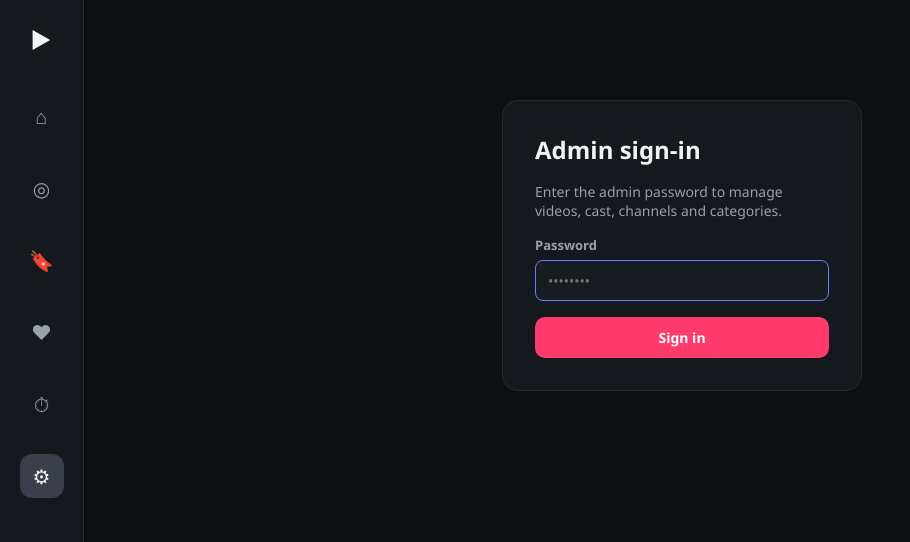
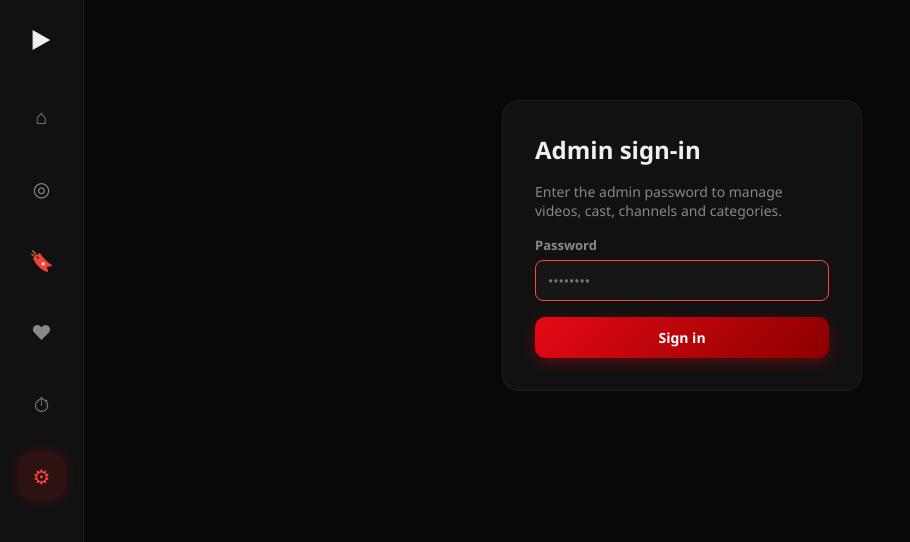
Before and after one commit to maxman4709/streamhub, a React (Vite) app in the folder client/: page /admin in a window 1280 px wide. Shown: the top 542 px of the page, without its empty margins (0-910 px from the left). Built offline with nearby package versions, Linux system fonts and the light colour scheme; no server answers.

Commit message:
Theme: red+black thriller gradient UI

```diff
--- a/client/src/index.css
+++ b/client/src/index.css
@@ -1,15 +1,17 @@
 :root {
-  --bg: #0d0f12;
-  --bg-elevated: #15181d;
-  --bg-card: #181b20;
-  --border: #262a31;
-  --text: #f2f3f5;
-  --text-dim: #9aa0aa;
-  --accent: #ff3b6b;
-  --accent-2: #6c7bff;
-  --pill-bg: #20242b;
-  --pill-bg-active: #3a3f4a;
+  --bg: #080808;
+  --bg-elevated: #111111;
+  --bg-card: #161616;
+  --border: #2a1a1a;
+  --text: #f0f0f0;
+  --text-dim: #888888;
+  --accent: #e50914;
+  --accent-2: #ff4444;
+  --accent-grad: linear-gradient(135deg, #e50914 0%, #8b0000 100%);
+  --pill-bg: #1c1c1c;
+  --pill-bg-active: #2d1212;
   --sidebar-w: 84px;
+  --glow-red: rgba(229,9,20,.35);
 }
 
 * { box-sizing: border-box; }
@@ -72,7 +74,8 @@ button { font-family: inherit; cursor: pointer; }
 
 .sidebar-icon:hover, .sidebar-icon.active {
   background: var(--pill-bg-active);
-  color: var(--text);
+  color: var(--accent-2);
+  box-shadow: 0 0 12px var(--glow-red);
 }
 
 /* ---------- Main / topbar ---------- */
@@ -91,7 +94,12 @@ button { font-family: inherit; cursor: pointer; }
 
 .brand {
   font-size: 24px;
-  font-weight: 800;
+  font-weight: 900;
+  background: var(--accent-grad);
+  -webkit-background-clip: text;
+  -webkit-text-fill-color: transparent;
+  background-clip: text;
+  letter-spacing: -0.5px;
 }
 
 .topbar-actions {
@@ -114,12 +122,19 @@ button { font-family: inherit; cursor: pointer; }
 }
 
 .admin-link {
-  background: var(--accent);
+  background: var(--accent-grad);
   color: white;
-  padding: 9px 18px;
+  padding: 9px 20px;
   border-radius: 20px;
-  font-weight: 600;
+  font-weight: 700;
   font-size: 14px;
+  letter-spacing: .3px;
+  box-shadow: 0 4px 16px var(--glow-red);
+  transition: box-shadow .2s, transform .2s;
+}
+.admin-link:hover {
+  box-shadow: 0 6px 24px var(--glow-red);
+  transform: translateY(-1px);
 }
 
 /* ---------- Carousel ---------- */
@@ -185,8 +200,8 @@ button { font-family: inherit; cursor: pointer; }
   background: var(--label-accent, var(--accent-2));
 }
 
-.cast-row--male .section-label { --label-accent: var(--accent-2); }
-.cast-row--female .section-label { --label-accent: var(--accent); }
+.cast-row--male .section-label { --label-accent: #ff4444; }
+.cast-row--female .section-label { --label-accent: #e50914; }
 
 .cast-pill {
   display: flex;
@@ -203,14 +218,14 @@ button { font-family: inherit; cursor: pointer; }
   transition: transform .2s, box-shadow .2s, border-color .2s;
 }
 .cast-row--male .cast-pill:hover {
-  border-color: var(--accent-2);
+  border-color: #ff4444;
   transform: translateY(-2px);
-  box-shadow: 0 6px 18px rgba(108,123,255,.25);
+  box-shadow: 0 6px 18px rgba(255,68,68,.3);
 }
 .cast-row--female .cast-pill:hover {
   border-color: var(--accent);
   transform: translateY(-2px);
-  box-shadow: 0 6px 18px rgba(255,59,107,.25);
+  box-shadow: 0 6px 18px var(--glow-red);
 }
 .cast-pill img {
   width: 38px;
@@ -248,7 +263,8 @@ button { font-family: inherit; cursor: pointer; }
 .pill.active {
   background: var(--pill-bg-active);
   color: var(--text);
-  border-color: var(--accent-2);
+  border-color: var(--accent);
+  box-shadow: 0 0 10px var(--glow-red);
 }
 
 .pill:hover { color: var(--text); }
@@ -281,7 +297,7 @@ button { font-family: inherit; cursor: pointer; }
 }
 .video-card:hover {
   transform: translateY(-6px);
-  box-shadow: 0 20px 50px rgba(0,0,0,.6);
+  box-shadow: 0 20px 50px rgba(0,0,0,.7), 0 0 0 1px rgba(229,9,20,.15);
   z-index: 2;
 }
 
@@ -367,7 +383,7 @@ button { font-family: inherit; cursor: pointer; }
   gap: 5px;
 }
 .card-action-btn:hover { background: var(--pill-bg-active); color: var(--text); }
-.card-action-btn.active { color: var(--accent); border-color: var(--accent); }
+.card-action-btn.active { color: var(--accent-2); border-color: var(--accent); background: var(--pill-bg-active); }
 
 .video-meta {
   display: flex;
@@ -589,7 +605,7 @@ button { font-family: inherit; cursor: pointer; }
   border-radius: 18px;
   font-weight: 600;
 }
-.admin-tab.active { background: var(--accent); color: white; }
+.admin-tab.active { background: var(--accent-grad); color: white; box-shadow: 0 4px 14px var(--glow-red); }
 
 .admin-form {
   background: var(--bg-elevated);
@@ -670,8 +686,8 @@ button { font-family: inherit; cursor: pointer; }
   font-weight: 600;
   font-size: 14px;
 }
-.btn-primary { background: var(--accent); color: white; }
-.btn-primary:hover { background: #e6234e; }
+.btn-primary { background: var(--accent-grad); color: white; box-shadow: 0 4px 14px var(--glow-red); }
+.btn-primary:hover { box-shadow: 0 6px 20px var(--glow-red); transform: translateY(-1px); }
 .btn-secondary { background: var(--pill-bg); color: var(--text); }
 .btn-secondary:hover { background: var(--pill-bg-active); }
 .btn-danger { background: transparent; color: var(--accent); border: 1px solid var(--accent); }
```
